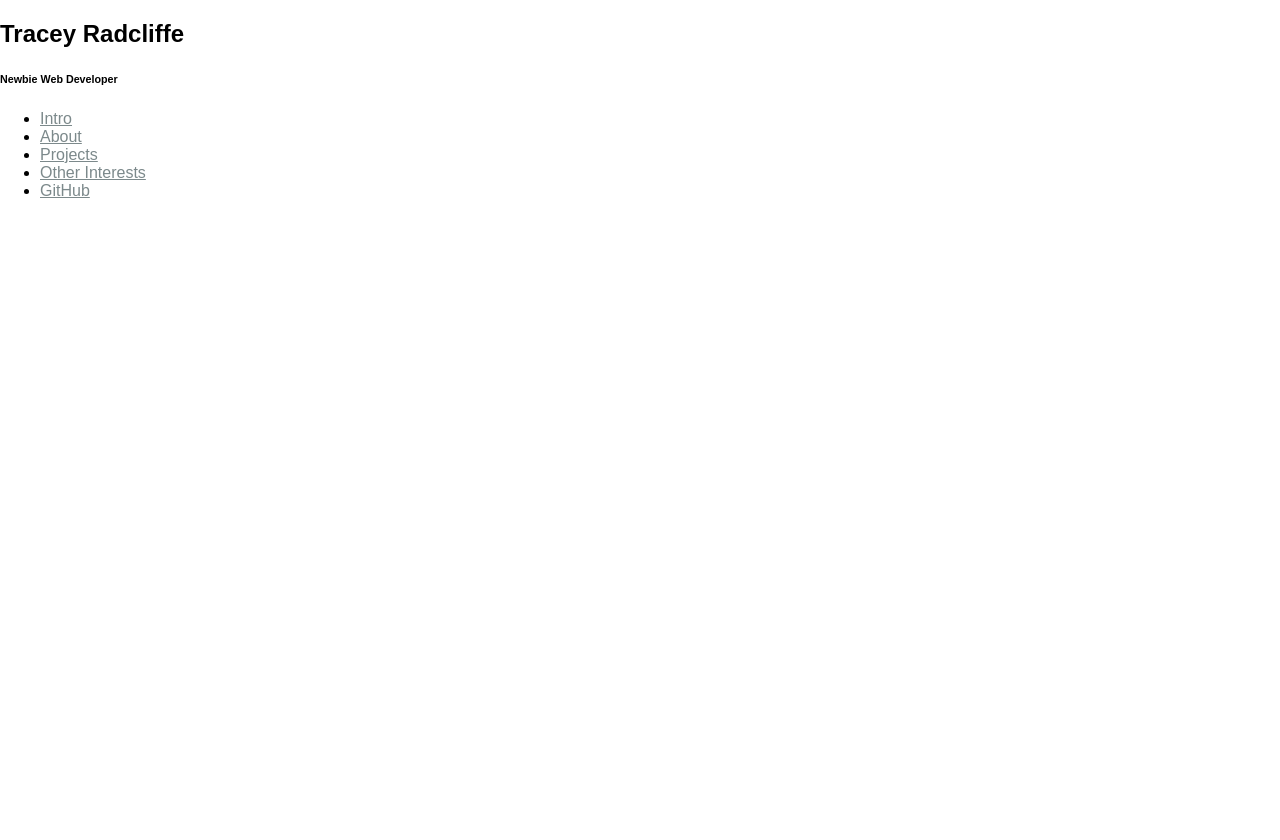
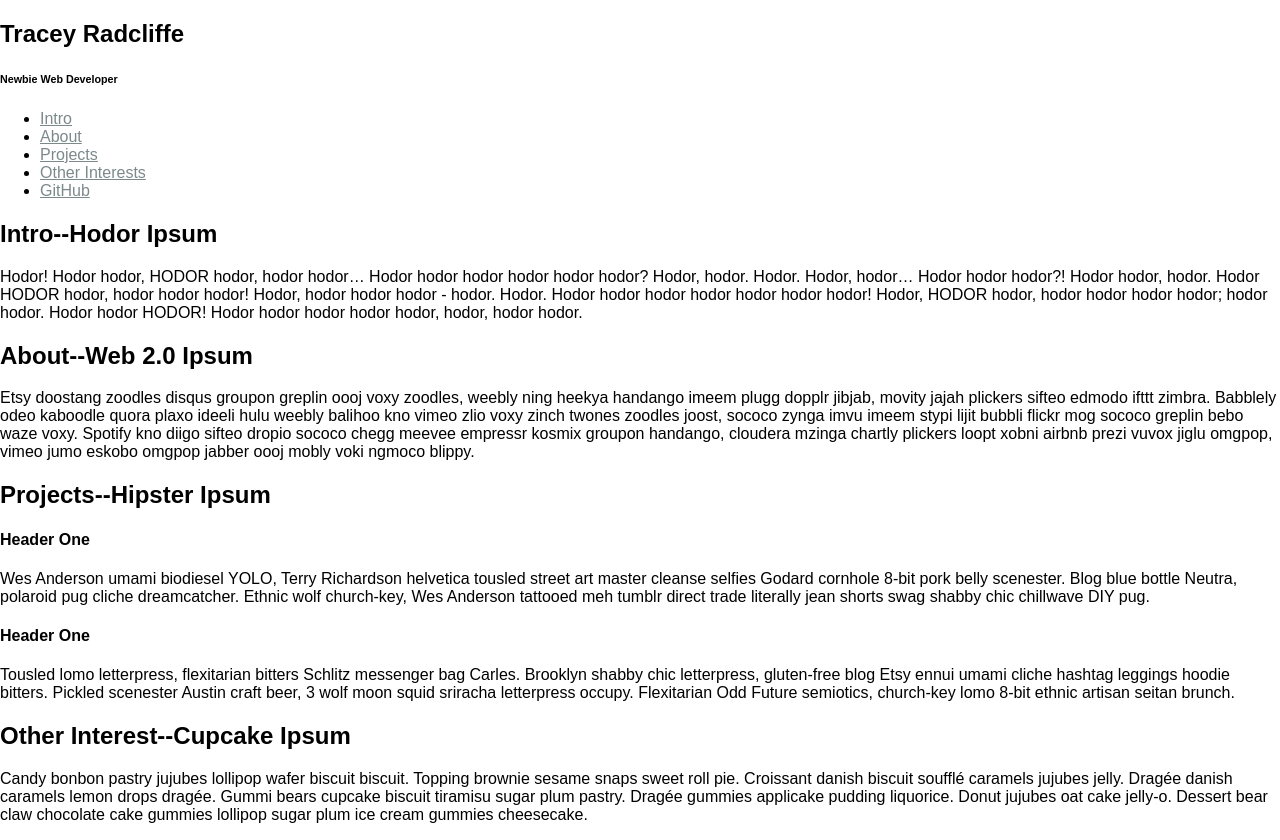
Before and after one commit to traceyr/portfolio, a plain HTML site: page index.html in a window 1280 px wide. Before the commit the page ends 800 px from the top, so only its background shows below. Drawn offline with Linux system fonts and the light colour scheme.

Commit message:
basic filler info html

```diff
--- a/index.html
+++ b/index.html
@@ -38,5 +38,43 @@
 
   </header>
 
+  <section id="intro">
+    <h2>Intro--Hodor Ipsum</h2>
+    <p>
+      Hodor! Hodor hodor, HODOR hodor, hodor hodor… Hodor hodor hodor hodor hodor hodor? Hodor, hodor. Hodor. Hodor, hodor… Hodor hodor hodor?! Hodor hodor, hodor. Hodor HODOR hodor, hodor hodor hodor! Hodor, hodor hodor hodor - hodor. Hodor. Hodor hodor hodor hodor hodor hodor hodor! Hodor, HODOR hodor, hodor hodor hodor hodor; hodor hodor. Hodor hodor HODOR! Hodor hodor hodor hodor hodor, hodor, hodor hodor.
+    </p>
+  </section>
+
+  <section id="about">
+    <h2>About--Web 2.0 Ipsum</h2>
+    <p>
+      Etsy doostang zoodles disqus groupon greplin oooj voxy zoodles, weebly ning heekya handango imeem plugg dopplr jibjab, movity jajah plickers sifteo edmodo ifttt zimbra. Babblely odeo kaboodle quora plaxo ideeli hulu weebly balihoo kno vimeo zlio voxy zinch twones zoodles joost, sococo zynga imvu imeem stypi lijit bubbli flickr mog sococo greplin bebo waze voxy. Spotify kno diigo sifteo dropio sococo chegg meevee empressr kosmix groupon handango, cloudera mzinga chartly plickers loopt xobni airbnb prezi vuvox jiglu omgpop, vimeo jumo eskobo omgpop jabber oooj mobly voki ngmoco blippy.
+    </p>
+  </section>
+
+  <section id="projects">
+    <h2>Projects--Hipster Ipsum</h2>
+    <article>
+      <h4>Header One</h4>
+      <p>
+        Wes Anderson umami biodiesel YOLO, Terry Richardson helvetica tousled street art master cleanse selfies Godard cornhole 8-bit pork belly scenester. Blog blue bottle Neutra, polaroid pug cliche dreamcatcher. Ethnic wolf church-key, Wes Anderson tattooed meh tumblr direct trade literally jean shorts swag shabby chic chillwave DIY pug.
+      </p>
+    </article>
+
+    <article>
+      <h4>Header One</h4>
+      <p>
+        Tousled lomo letterpress, flexitarian bitters Schlitz messenger bag Carles. Brooklyn shabby chic letterpress, gluten-free blog Etsy ennui umami cliche hashtag leggings hoodie bitters. Pickled scenester Austin craft beer, 3 wolf moon squid sriracha letterpress occupy. Flexitarian Odd Future semiotics, church-key lomo 8-bit ethnic artisan seitan brunch.
+      </p>
+    </article>
+  </section>
+
+  <section id="outside-interests">
+    <h2>Other Interest--Cupcake Ipsum</h2>
+    <p>
+      Candy bonbon pastry jujubes lollipop wafer biscuit biscuit. Topping brownie sesame snaps sweet roll pie. Croissant danish biscuit soufflé caramels jujubes jelly. Dragée danish caramels lemon drops dragée. Gummi bears cupcake biscuit tiramisu sugar plum pastry. Dragée gummies applicake pudding liquorice. Donut jujubes oat cake jelly-o. Dessert bear claw chocolate cake gummies lollipop sugar plum ice cream gummies cheesecake.
+    </p>
+  </section>
+
 </body>
 </html>
```
